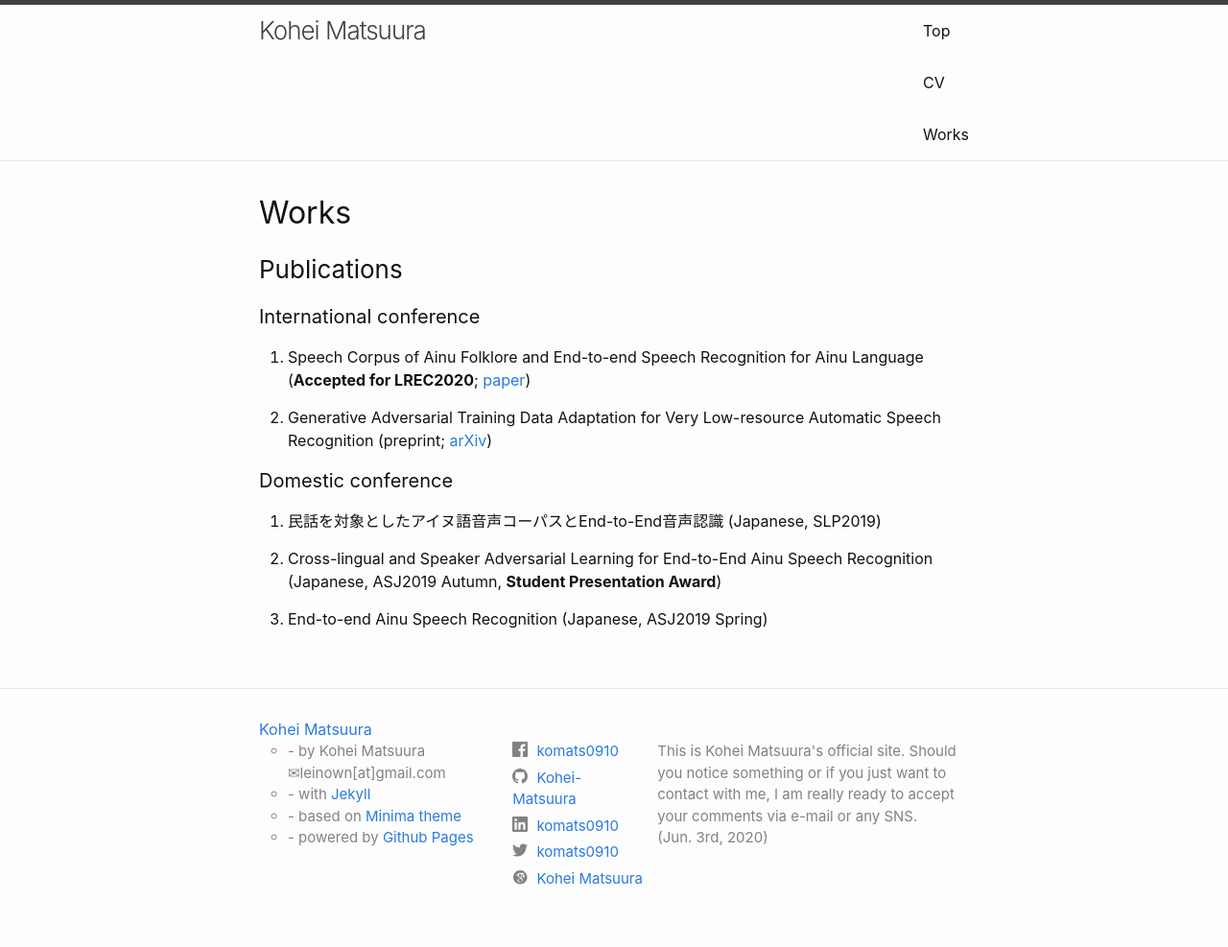
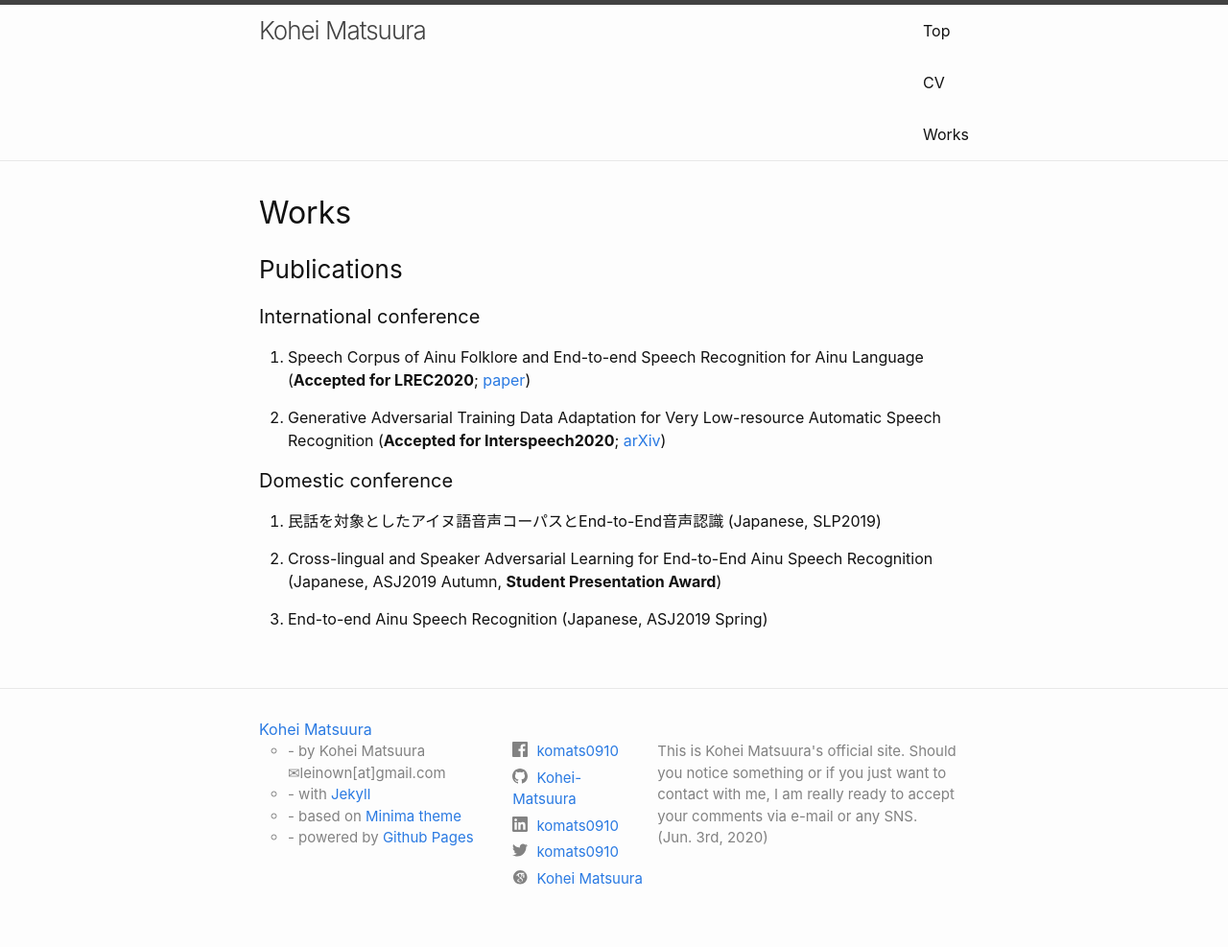
Before and after one commit to Kohei-Matsuura/Kohei-Matsuura.github.io, a Jekyll site: the page built from works.md, in a window 1280 px wide. Shown: the whole page at 96% size. Built offline with Jekyll 4.4.1, drawn with Linux system fonts in a browser that asks for light colours.

Commit message:
Update works.md

```diff
--- a/works.md
+++ b/works.md
@@ -13,7 +13,7 @@ order: 3
 
 1. Speech Corpus of Ainu Folklore and End-to-end Speech Recognition for Ainu Language (**Accepted for LREC2020**; [paper](http://www.lrec-conf.org/proceedings/lrec2020/pdf/2020.lrec-1.319.pdf))
 
-2. Generative Adversarial Training Data Adaptation for Very Low-resource Automatic Speech Recognition (preprint; [arXiv](https://arxiv.org/abs/2005.09256))
+2. Generative Adversarial Training Data Adaptation for Very Low-resource Automatic Speech Recognition (**Accepted for Interspeech2020**; [arXiv](https://arxiv.org/abs/2005.09256))
 
 
 #### Domestic conference
```
